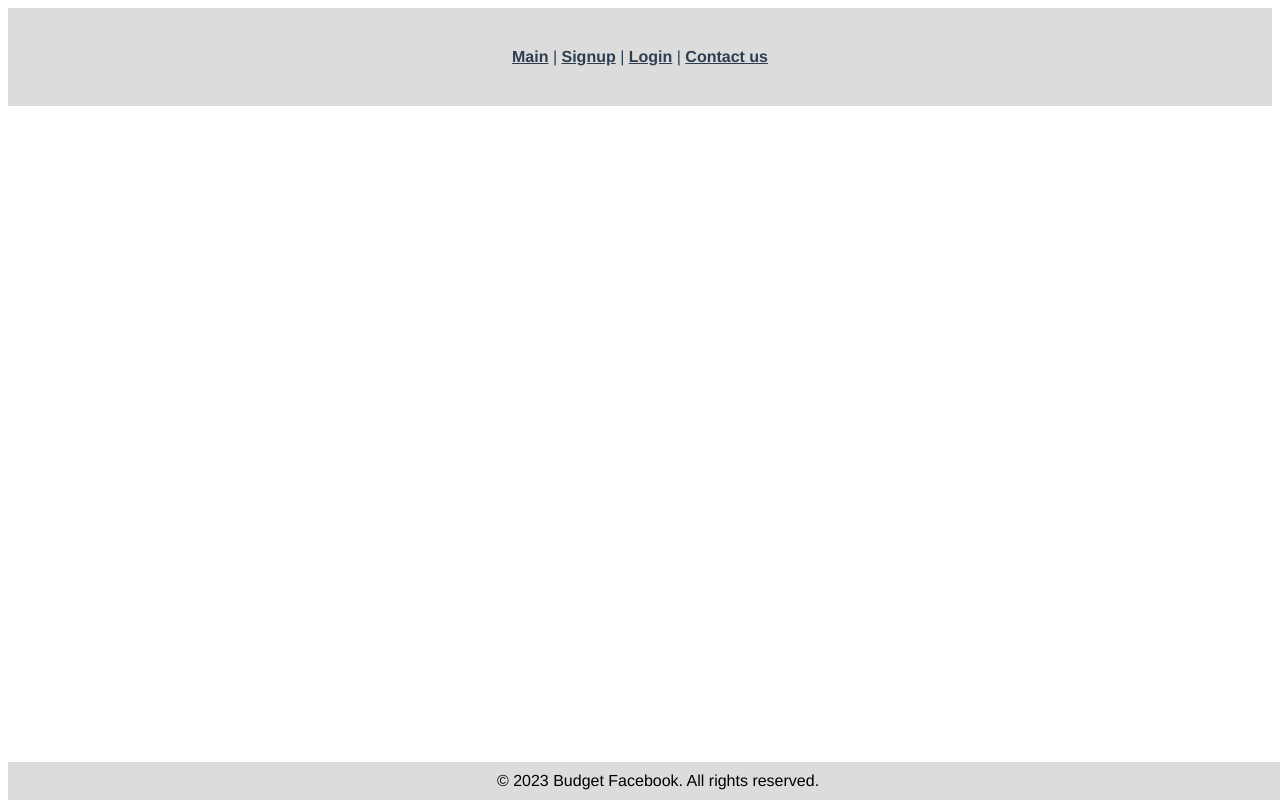
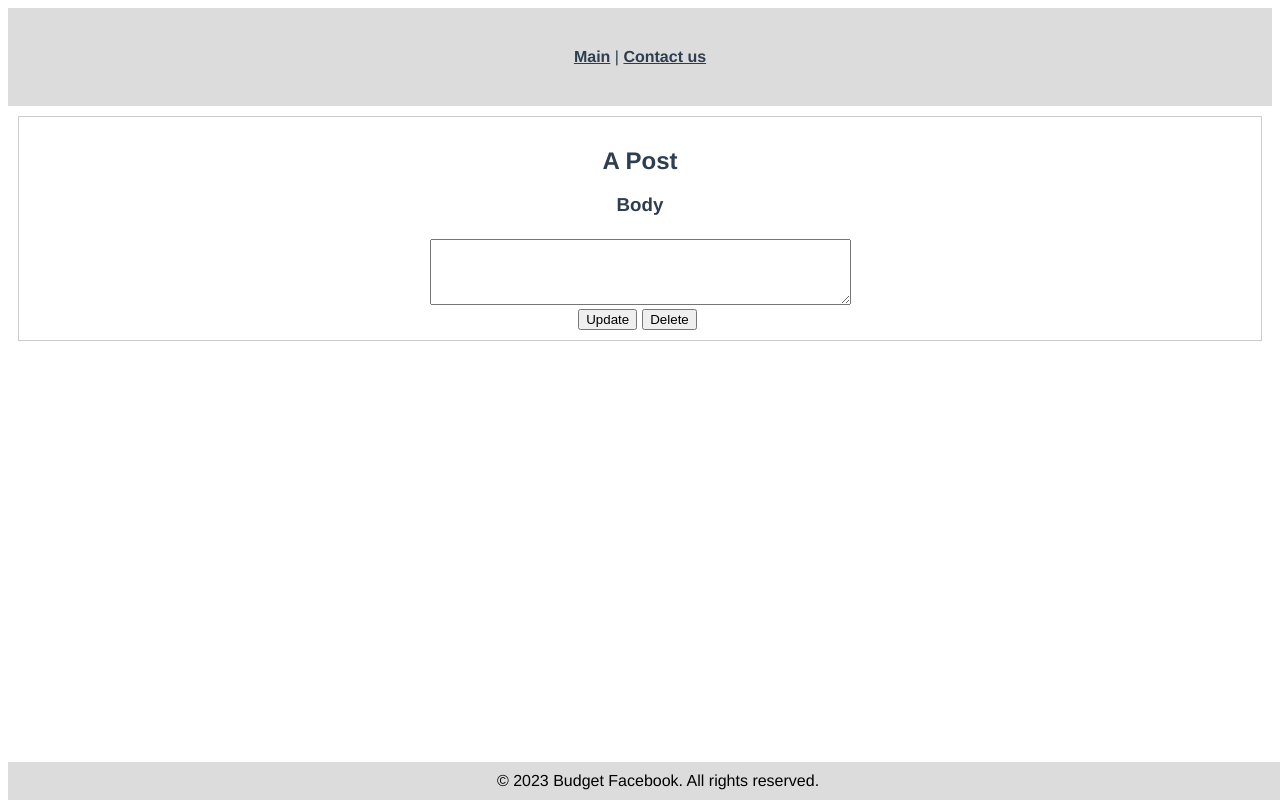
Before and after one commit to laurileppik/WAD-Vue-Website, a Vue app: page /#/postview/1 in a window 1280 px wide. Built offline with nearby package versions, Linux system fonts and the light colour scheme; the HTML template or start-up script is replaced by a standard one.

Commit message:
added postview +fixes

```diff
--- a/src/components/Header.vue
+++ b/src/components/Header.vue
@@ -2,8 +2,6 @@
     <header>
       <nav>
         <router-link to="/">Main</router-link> |
-        <router-link to="/signup">Signup</router-link> |
-        <router-link to="/login">Login</router-link> |
         <router-link to="/contact">Contact us</router-link>
       </nav>
     </header>
--- a/src/router/index.js
+++ b/src/router/index.js
@@ -3,6 +3,8 @@ import MainView from '../views/MainView.vue'
 import SignupView from '../views/SignupView.vue'
 import LoginView from '../views/LoginView.vue'
 import ContactUsView from '../views/ContactUsView.vue'
+import PostView from '../views/PostView.vue';
+import AddPostView from '../views/AddPostView.vue';
 
 
 const routes = [
@@ -22,7 +24,15 @@ const routes = [
     path: '/contact',
     name: 'contact',
     component: ContactUsView
-  }
+  },{
+    path: '/postview/:postId',
+    name: 'postview',
+    component: PostView,
+  },{
+    path: '/addPostView',
+    name: 'addPostView',
+    component: AddPostView,
+  },
 ]
 
 const router = createRouter({
--- /dev/null
+++ b/src/views/AddPostView.vue
@@ -0,0 +1,36 @@
+<template>
+    <div class="post">
+      <h2>A Post</h2>
+      <div>
+        <h3>Body</h3>
+      </div>
+
+
+    </div>
+</template>
+
+<script>
+
+
+</script>
+
+<style>
+.post {
+  cursor: pointer;
+  border: 1px solid #ccc;
+  padding: 10px;
+  margin: 10px;
+}
+
+.post h2 {
+  margin-bottom: 5px;
+}
+
+.post button {
+  margin-right: 5px;
+}
+
+.post textarea {
+  margin-top: 5px;
+}
+</style>
--- a/src/views/MainView.vue
+++ b/src/views/MainView.vue
@@ -2,9 +2,9 @@
   <div class="main-view">
     <button @click="logout">Logout</button>
     <div class="content">
-      <Post v-for="post in posts" :key="post.id" :post="post" />
+      <Post v-for="post in posts" :key="post.id" :post="post" @click="redirectToPostView(post.id)" />
     </div>
-    <button @click="resetAllLikes">Add post</button>
+    <button @click="redirectAddPostView">Add post</button>
     <button @click="deleteAllPosts">Delete all posts</button>
   </div>
 </template>
@@ -28,6 +28,42 @@ export default {
   },
 
   methods: {
+    redirectAddPostView() {
+      this.$router.push({ name: 'addPostView' });
+    },
+
+    async redirectToPostView(postId) {
+      try {
+        console.log("postID", postId);
+        const apiUrl = `http://localhost:3000/api/post?postId=${postId}`;
+        console.log("API URL:", apiUrl);
+        const response = await fetch(apiUrl);
+
+        if (!response.ok) {
+          throw new Error(`HTTP error! status: ${response.status}`);
+        }
+        const selectedPost = await response.json();
+
+        console.log('Server Response:', response);
+        console.log('Selected Post:', selectedPost);
+
+        if (selectedPost && selectedPost.length > 0 && selectedPost[0].id) {
+          this.$router.push({
+          name: 'postview',
+          params: { postId: selectedPost[0].id },
+        });
+
+          console.log('After router.push');
+        } else {
+          console.error('Invalid post data:', selectedPost);
+        }
+      } catch (error) {
+        console.error('Error fetching post:', error.message);
+      }
+    },
+
+
+
     deleteAllPosts() {
       const data = {
         id: this.userId,
--- a/src/views/PostView.vue
+++ b/src/views/PostView.vue
@@ -1,5 +1,105 @@
 <template>
-    <footer>
-      <p>&copy; 2023 Budget Facebook. All rights reserved.</p>
-    </footer>
-  </template>
+  <div class="post">
+    <h2>A Post</h2>
+    <div>
+      <h3>Body</h3>
+      <textarea v-model="updatedBody" rows="4" cols="50"></textarea>
+    </div>
+    <div>
+      <button @click="updatePost">Update</button>
+      <button @click="deletePost">Delete</button>
+    </div>
+  </div>
+</template>
+
+<script>
+export default {
+  props: ['post'],
+  data() {
+    return {
+      postId: this.$route.params.postId,
+      updatedBody: '',
+    };
+  },
+  mounted() {
+    console.log('PostView component loaded');
+  },
+  methods: {
+    redirectToPostView(postId) {
+      this.$emit('click', postId);
+    },
+    updatePost() {
+      console.log('Update button clicked for post id:', this.postId);
+      console.log('Update button clicked for post id:', this.updatedBody);
+      const data = {
+        id: this.postId,
+        newPost: this.updatedBody,
+      };
+      fetch('http://localhost:3000/api/updatepost', {
+        method: 'POST',
+        headers: {
+          'Content-Type': 'application/json',
+        },
+        body: JSON.stringify(data),
+      })
+        .then(response => {
+          if (!response.ok) {
+            throw new Error('Network response was not ok');
+          }
+          return response.json();
+        })
+        .then(data => {
+          console.log('Success:', data);
+        })
+        .catch((error) => {
+          console.error('Error:', error);
+        });
+    },
+    deletePost() {
+      const data = {
+        id: this.postId,
+      };
+      fetch('http://localhost:3000/api/deletepost', {
+        method: 'DELETE',
+        headers: {
+          'Content-Type': 'application/json',
+        },
+        body: JSON.stringify(data),
+      })
+        .then(response => {
+          if (!response.ok) {
+            throw new Error('Network response was not ok');
+          }
+          return response.json();
+        })
+        .then(data => {
+          console.log('Success:', data);
+        })
+        .catch((error) => {
+          console.error('Error:', error);
+        });
+    },
+  },
+};
+</script>
+
+<style>
+.post {
+  cursor: pointer;
+  border: 1px solid #ccc;
+  padding: 10px;
+  margin: 10px;
+}
+
+.post h2 {
+  margin-bottom: 5px;
+}
+
+.post button {
+  margin-right: 5px;
+}
+
+.post textarea {
+  margin-top: 5px;
+}
+</style>
```
Also changed, not shown: server.js (+43 -0 lines).
